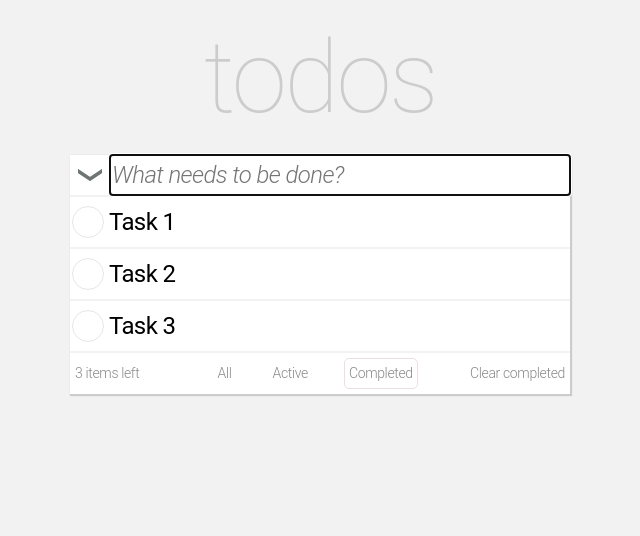
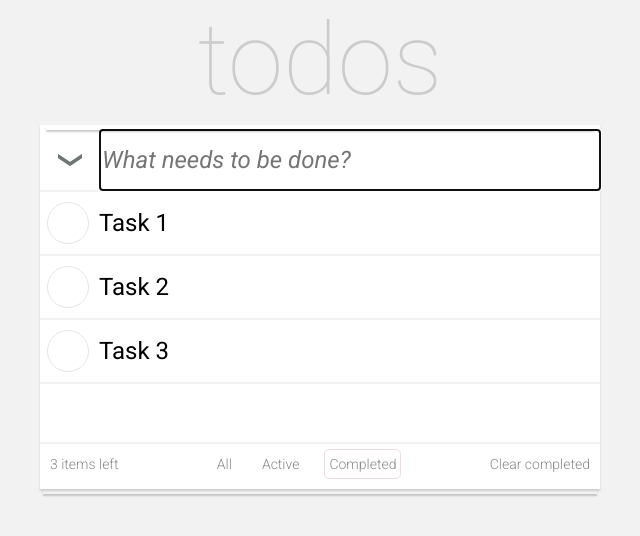
Before and after one commit to ok-technopolis-autumn-2019/Stas_Milke, a plain HTML site: page index.html in a window 1280 px wide. Shown: the whole page, without its empty margins (320-960 px from the left). Drawn offline with Linux system fonts and the light colour scheme.

Commit message:
some design fixes

```diff
--- a/index.html
+++ b/index.html
@@ -4,6 +4,10 @@
     <meta charset="utf-8" />
     <title>todos</title>
     <link rel="stylesheet" type="text/css" href="style.css" />
+    <link
+      href="https://fonts.googleapis.com/css?family=Roboto:100,300,400,400i&display=swap&subset=cyrillic"
+      rel="stylesheet"
+    />
   </head>
   <body>
     <div class="main-wrapper">
@@ -29,7 +33,11 @@
           <ul class="todos-panel-list tasks">
             <li class="todos-panel-list__task">
               <div class="todos-panel-list-task__view">
-                <input type="checkbox" id="task_1" class="todos-panel__checkbox-base" />
+                <input
+                  type="checkbox"
+                  id="task_1"
+                  class="todos-panel__checkbox-base"
+                />
                 <label for="task_1" class="todos-panel__checkbox">
                   <span
                     class="todos-panel__checkbox-view"
@@ -54,7 +62,11 @@
             </li>
             <li class="todos-panel-list__task">
               <div class="todos-panel-list-task__view">
-                <input type="checkbox" id="task_2" class="todos-panel__checkbox-base" />
+                <input
+                  type="checkbox"
+                  id="task_2"
+                  class="todos-panel__checkbox-base"
+                />
                 <label for="task_2" class="todos-panel__checkbox">
                   <span
                     class="todos-panel__checkbox-view"
@@ -79,7 +91,11 @@
             </li>
             <li class="todos-panel-list__task">
               <div class="todos-panel-list-task__view">
-                <input type="checkbox" id="task_3" class="todos-panel__checkbox-base" />
+                <input
+                  type="checkbox"
+                  id="task_3"
+                  class="todos-panel__checkbox-base"
+                />
                 <label for="task_3" class="todos-panel__checkbox">
                   <span
                     class="todos-panel__checkbox-view"
--- a/style.css
+++ b/style.css
@@ -1,17 +1,18 @@
-html, body {
+html,
+body {
   margin: 0;
   padding: 0;
-    background: #F2F2F2;
+  background: #f2f2f2;
 }
 
 .todos-header__text {
-    font-family: Roboto;
+  font-family: Roboto, sans-serif;
   font-style: normal;
   font-weight: 200;
   font-size: 100px;
-    line-height: 21px;
-    letter-spacing: -2.5px;
-    color: #CCCCCC;
+  line-height: 100px;
+  color: #cccccc;
+  margin: 0;
 }
 
 .main-wrapper {
@@ -20,9 +21,14 @@ html, body {
   align-items: center;
 }
 
+.todos-header {
+  margin-top: 10px;
+  margin-bottom: 15px;
+}
+
 .todos-panel-button__checkall {
-    height: 30px;
-    width: 30px;
+  height: 50px;
+  width: 50px;
   background: url(checkall.svg);
   background-position: center;
   background-repeat: no-repeat;
@@ -30,8 +36,8 @@ html, body {
   margin: 5px;
 }
 
-.todos-panel-button__checkall:focus{
-    border: 1px solid #EBDFDF;
+.todos-panel-button__checkall:focus {
+  border: 1px solid #ebdfdf;
   border-radius: 5px;
 }
 
@@ -39,15 +45,35 @@ html, body {
   display: flex;
   justify-content: center;
   align-items: stretch;
-    border-bottom: 2px solid #F2F2F2;
+  border-bottom: 2px solid #f2f2f2;
 }
 
 .todos-panel {
   display: flex;
   flex-direction: column;
-    width: 500px;
-    background: #FFFFFF;
-    box-shadow: 1px 1px 1px 1px #CCCCCC;
+  width: 560px;
+  background: #ffffff;
+  box-shadow: 0 2px 2px 0 #cccccc;
+}
+
+.todos-panel::after {
+  position: relative;
+  top: 5px;
+  content: "";
+  height: 5px;
+  width: 99%;
+  margin: 0 auto;
+  box-shadow: 0px 2px 2px rgba(0, 0, 0, 0.2);
+}
+
+.todos-panel::before {
+  position: relative;
+  bottom: calc(-100% - 5px);
+  content: "";
+  height: 5px;
+  width: 98%;
+  margin: 0 auto;
+  box-shadow: 0px 2px 2px rgba(0, 0, 0, 0.2);
 }
 
 .todos-panel__checkbox-base {
@@ -57,30 +83,36 @@ html, body {
 
 .todos-panel__checkbox-view {
   display: flex;
-    width: 30px;
-    height: 30px;
-    background: #FFFFFF;
+  width: 40px;
+  height: 40px;
+  background: #ffffff;
   border-radius: 30px;
-    border: 1px solid #E6E6E6;
-    margin: 5px;
+  border: 1px solid #e6e6e6;
+  margin: 10px;
   align-items: center;
 }
 
-.todos-panel__checkbox-base:checked + .todos-panel__checkbox > .todos-panel__checkbox-view {
-    border: 1px solid #5DC2AF;
+.todos-panel__checkbox-base:checked
+  + .todos-panel__checkbox
+  .todos-panel__checkbox-view {
+  border: 1px solid #5dc2af;
   background-image: url(checkbox.svg);
   background-position: center;
   background-repeat: no-repeat;
 }
 
-.todos-panel__checkbox-base:focus + .todos-panel__checkbox > .todos-panel__checkbox-view,
-.todos-panel__checkbox-base:hover + .todos-panel__checkbox > .todos-panel__checkbox-view {
-    border: 1px solid #CCCCCC;
+.todos-panel__checkbox-base:focus
+  + .todos-panel__checkbox
+  .todos-panel__checkbox-view,
+.todos-panel__checkbox-base:hover
+  + .todos-panel__checkbox
+  .todos-panel__checkbox-view {
+  border: 1px solid #cccccc;
 }
 
 .todos-panel__checkbox-base:checked ~ .todos-panel-list-task__text {
   text-decoration: line-through;
-    color: #CCCCCC;
+  color: #cccccc;
 }
 
 .todos-panel__button-clear {
@@ -89,31 +121,42 @@ html, body {
   background-repeat: no-repeat;
   background-position: center;
   border: none;
+  height: 50px;
+  width: 50px;
 }
 
-.todos-panel__button-clear:focus,
-.todos-panel-button__clearall:focus,
-.todos-panel-button__checkall:focus {
-    border: 2px solid #CCCCCC;
+.todos-panel__button-clear:focus {
+  border: 2px solid #cccccc;
   border-radius: 5px;
   padding: 3px;
 }
 
-.todos-panel-list-task__view:hover > .todos-panel__button-clear,
-.todos-panel-list-task__view:focus-within > .todos-panel__button-clear {
+.todos-panel-button__clearall:focus {
+  border: 2px solid #cccccc;
+  border-radius: 5px;
+  padding: 3px;
+}
+
+.todos-panel-button__checkall:focus {
+  border: 2px solid #cccccc;
+  border-radius: 5px;
+  padding: 3px;
+}
+
+.todos-panel-list-task__view:hover .todos-panel__button-clear,
+.todos-panel-list-task__view:focus-within .todos-panel__button-clear {
   opacity: 1;
 }
 
 .todos-panel-newtask__input {
   flex-grow: 1;
   border: none;
-    font-family: Roboto;
+  font-family: Roboto, sans-serif;
   font-style: italic;
   font-weight: 300;
   font-size: 24px;
-    line-height: 21px;
-    letter-spacing: -0.6px;
-    color: #CCCCCC;
+  line-height: 30px;
+  color: #cccccc;
 }
 
 .todos-panel-list {
@@ -121,11 +164,12 @@ html, body {
   flex-direction: column;
   list-style-type: none;
   padding-left: 0;
-    margin: 0px;
+  margin: 0;
+  min-height: 250px;
 }
 
 .todos-panel-list__task {
-    border-bottom: 2px solid #F2F2F2;
+  border-bottom: 2px solid #f2f2f2;
 }
 
 .todos-panel-list-task__edit {
@@ -135,12 +179,11 @@ html, body {
 .todos-panel-list-task__input {
   border: none;
   height: 50px;
-    font-family: Roboto;
+  font-family: Roboto, sans-serif;
   font-style: normal;
   font-weight: 300;
   font-size: 24px;
-    line-height: 21px;
-    letter-spacing: -0.6px;
+  line-height: 30px;
 }
 
 .todos-panel-list-task__view {
@@ -151,86 +194,84 @@ html, body {
 
 .todos-panel-list-task__view:hover,
 .todos-panel-list-task__view:focus-within {
-    background: #FAFAFA;
-}
-
-.todos-panel__button-clear {
-    height: 50px;
-    width: 50px;
+  background: #fafafa;
 }
 
 .todos-panel-list-task__text {
   flex-grow: 1;
-    font-family: Roboto;
+  font-family: Roboto, sans-serif;
   font-style: normal;
   font-size: 24px;
-    line-height: 21px;
-    letter-spacing: -0.6px;
+  line-height: 30px;
+  word-break: break-all;
+  padding: 10px 0px 10px 0px;
 }
 
 .actions-bar {
   display: flex;
   justify-content: space-between;
   align-items: center;
+  border-top: 2px solid #f2f2f2;
 }
 
 .todos-panel-actions-filters__filter {
   display: flex;
-    margin: 5px;
+  padding: 0 10px 0 10px;
 }
 
 .todos-panel-actions-filters {
   display: flex;
   justify-content: center;
   align-items: center;
+  margin: 5px;
 }
 
 .todos-panel-button__clearall {
   padding: 5px;
-    background: #FFFFFF;
+  background: #ffffff;
   border: none;
-    font-family: Roboto;
+  font-family: Roboto, sans-serif;
   font-style: normal;
   font-weight: 300;
   font-size: 14px;
-    line-height: 21px;
-    letter-spacing: -0.35px;
+  line-height: 20px;
   color: #888888;
+  margin-right: 5px;
 }
 
 .todos-panel__radiobutton:checked + .task-panel__text {
-    border: 1px solid #EBDFDF;
+  border: 1px solid #ebdfdf;
   border-radius: 5px;
   padding: 4px;
 }
 
 .todos-panel__radiobutton:focus + .task-panel__text {
-    border: 2px solid #CCCCCC;
+  border: 2px solid #cccccc;
   border-radius: 5px;
   padding: 3px;
 }
 
 .todos-panel-actions__counter-text {
-    padding: 5px;
-    font-family: Roboto;
+  margin: 10px;
+  font-family: Roboto, sans-serif;
   font-style: normal;
   font-weight: 300;
   font-size: 14px;
-    line-height: 21px;
-    letter-spacing: -0.35px;
+  line-height: 20px;
   color: #888888;
 }
 
 .task-panel__text {
   padding: 5px;
-    font-family: Roboto;
+  font-family: Roboto, sans-serif;
   font-weight: 300;
   font-size: 14px;
-    line-height: 21px;
-    letter-spacing: -0.35px;
+  line-height: 20px;
   color: #888888;
 }
 
 .todos-panel__radiobutton {
   opacity: 0;
+  position: absolute;
+  left: -1000000000px;
 }
```
Lines whose indentation alone changed are shown as unchanged.
